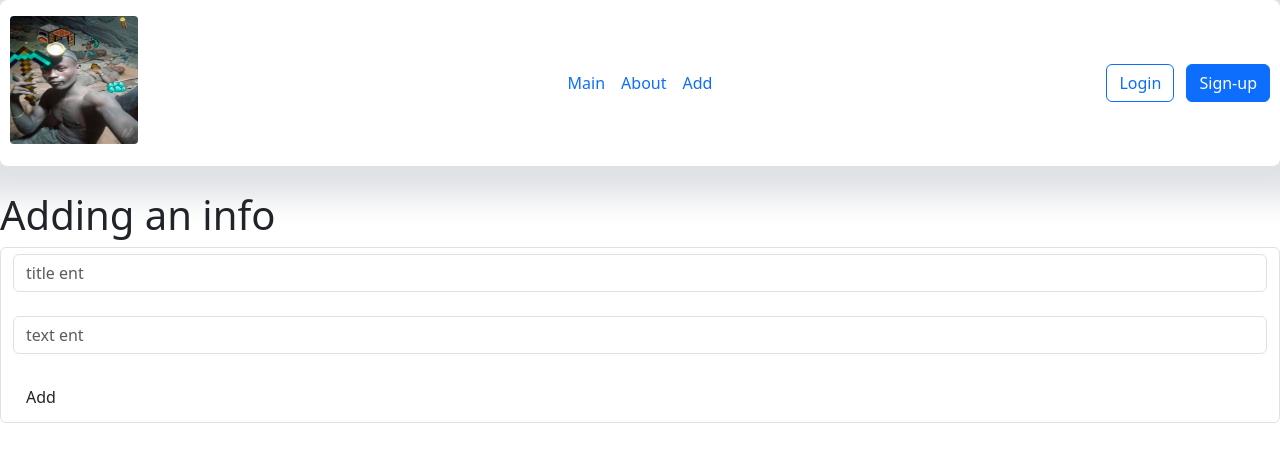
After one commit to Sartc00l/docker-ready-flask, a Flask app: page /create in a window 1280 px wide. The commit adds this page. Shown: the top 462 px of the page. Run offline with Flask 3, Linux system fonts and the light colour scheme.

Commit message:
entry_boxes added

```diff
--- a/main.py
+++ b/main.py
@@ -1,4 +1,4 @@
-from flask import Flask,render_template
+from flask import Flask,render_template,request,redirect
 from flask_sqlalchemy import SQLAlchemy
 import os
 
@@ -7,9 +7,6 @@ app = Flask(__name__)
 app.config['SQLALCHEMY_DATABASE_URI'] = 'sqlite:///newflask.db'
 app.config['SQLACHEMY_TRACK-_MODIFICATIONS'] = False
 db = SQLAlchemy(app)
-
-
-
 
 
 class Post(db.Model):
@@ -23,11 +20,40 @@ class Post(db.Model):
 def index():
     return render_template("index.html")
 
+
+@app.route("/posts")
+def posts():
+    return render_template("posts.html")
+
 @app.route("/about")
 def about():
     return render_template("about.html")
 
 
+@app.route("/pizdato")
+def pizdato():
+    return render_template("pizdato.html")
+
+@app.route("/create",methods=['POST','GET'])
+def create():
+    if request.method == 'POST':
+        title = request.form['title']
+        text = request.form['text']
+        if not title:
+            title == None
+
+        post = Post(title=title,txt=text)
+
+        try:
+            db.session.add(post)
+            db.session.commit()
+            return redirect('/pizdato')
+        except:
+            return "DOLBAEB!"
+    else:
+        return render_template("create.html")
+
+
 
 if __name__ == "__main__":
     app.run(debug=True)
--- a/templates/base.html
+++ b/templates/base.html
@@ -22,8 +22,9 @@
                 </a>
             </div>
             <ul class="nav col-12 col-md-auto mb-2 justify-content-center mb-md-0">
-                <li><a href="{{ url_for('index') }}" class="nav-link px-2 link-secondary">Main</a></li>
+                <li><a href="{{ url_for('index') }}" class="nav-link px-2 ">Main</a></li>
                 <li><a href="{{ url_for('about') }}" class="nav-link px-2">About</a></li>
+                <li><a href="{{ url_for('create') }}" class="nav-link px-2">Add</a></li>
             </ul>
             <div class="col-md-3 text-end"> <button type="button" class="btn btn-outline-primary me-2">Login</button>
                 <button type="button" class="btn btn-primary">Sign-up</button> </div>
--- /dev/null
+++ b/templates/create.html
@@ -0,0 +1,17 @@
+{% extends 'base.html' %}
+{%block title%}
+Adding a info
+{% endblock %}
+
+{%block content%}
+<h1>Adding an info</h1>
+
+<form method="post" class="form-control">
+    <input type="text" name="title" placeholder="title ent" class="form-control"><br>
+    <input type="text" name="text" placeholder="text ent" class="form-control"><br>
+    <button class="btn btn--succes" type="submit">Add</button>
+</form>
+
+
+
+{% endblock %}
--- /dev/null
+++ b/templates/posts.html
@@ -0,0 +1 @@
+{%extends 'base.html'%}
```
Also changed, not shown: templates/pizdato.html (added, +8 -0 lines).
